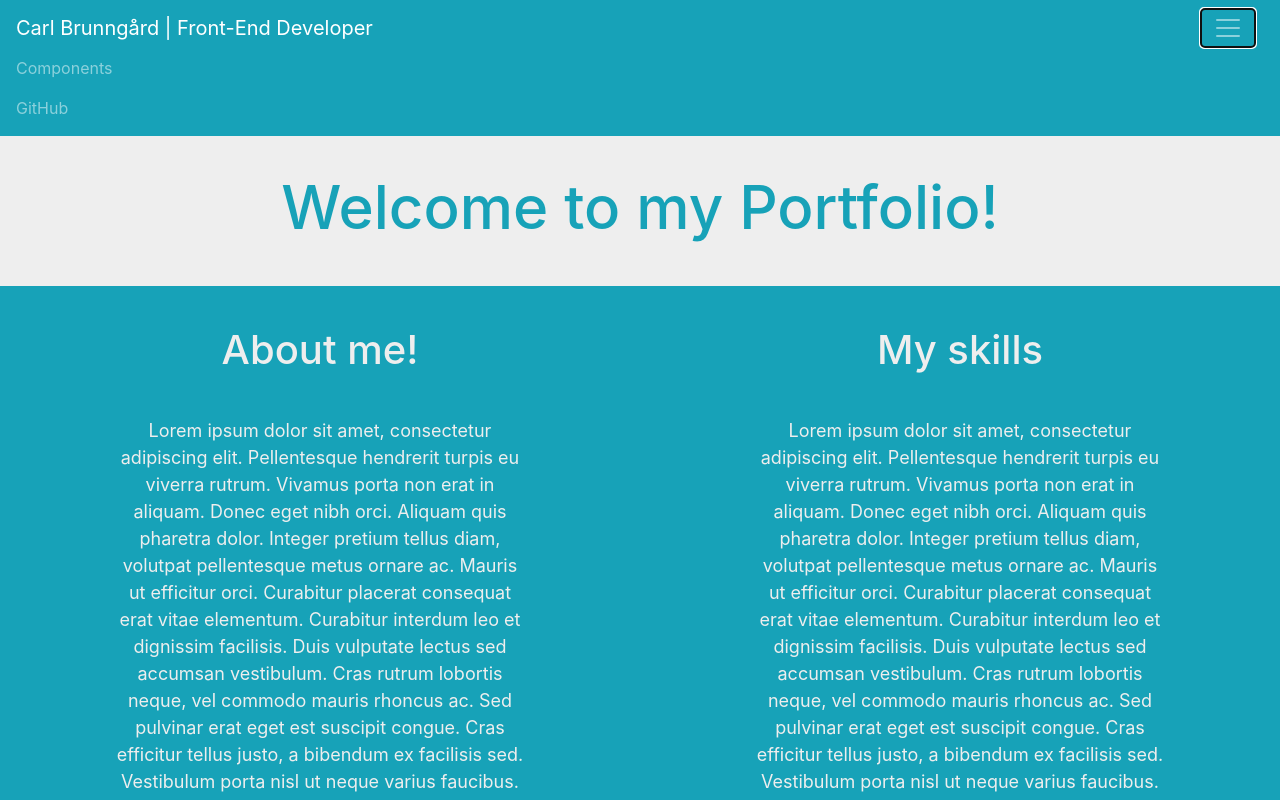
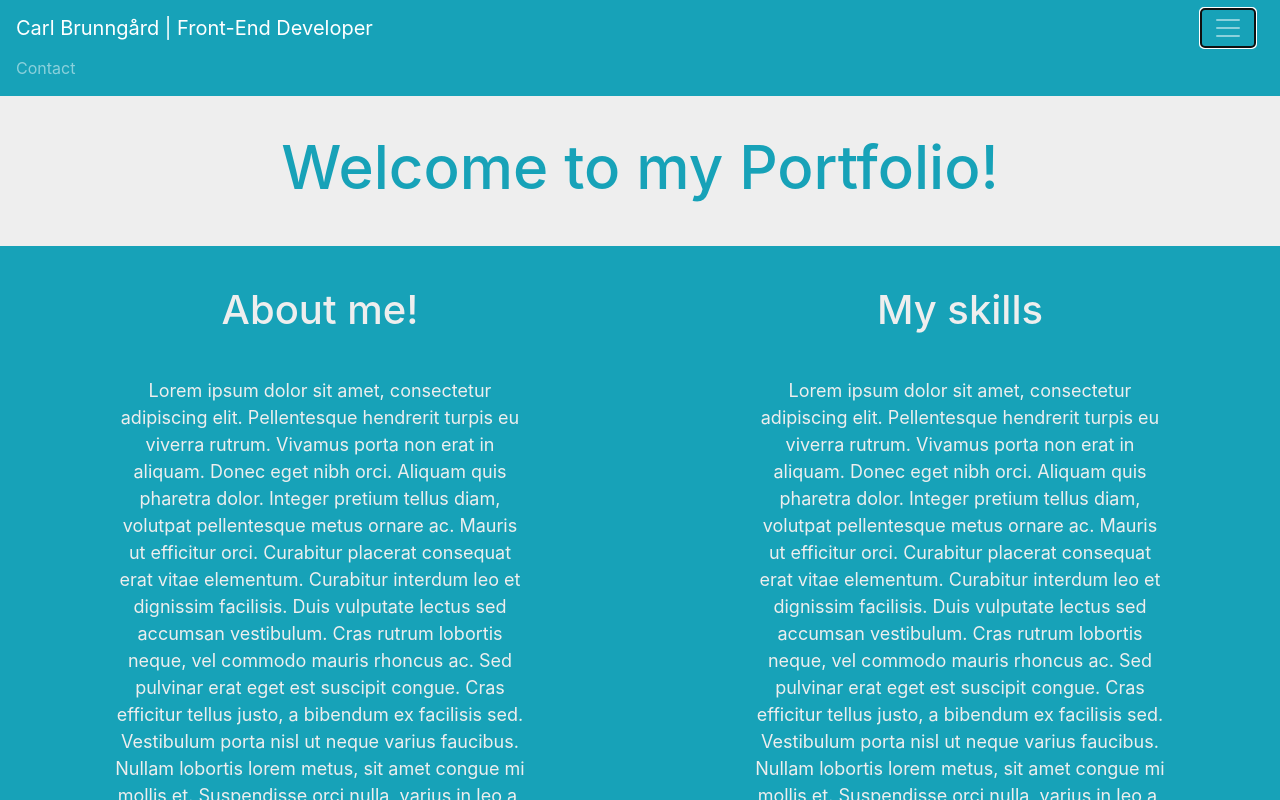
Before and after one commit to tullinge1996/release1.0, a React (Create React App) app in the folder release/: page / in a window 1280 px wide. Both pictures are taken after a click on the button 1228 px from the left and 28 px from the top of the page. Shown: the top 800 px of the page. Built offline with nearby package versions, Linux system fonts and the light colour scheme.

Commit message:
minor navbar fix

```diff
--- a/release/src/NavBar.js
+++ b/release/src/NavBar.js
@@ -25,10 +25,7 @@ export default class NavBar extends React.Component {
           <Collapse isOpen={!this.state.collapsed} navbar>
             <Nav navbar>
               <NavItem>
-                <NavLink href="/components/">Components</NavLink>
-              </NavItem>
-              <NavItem>
-                <NavLink href="https://github.com/reactstrap/reactstrap">GitHub</NavLink>
+                <NavLink href="/components/">Contact</NavLink>
               </NavItem>
             </Nav>
           </Collapse>
```
